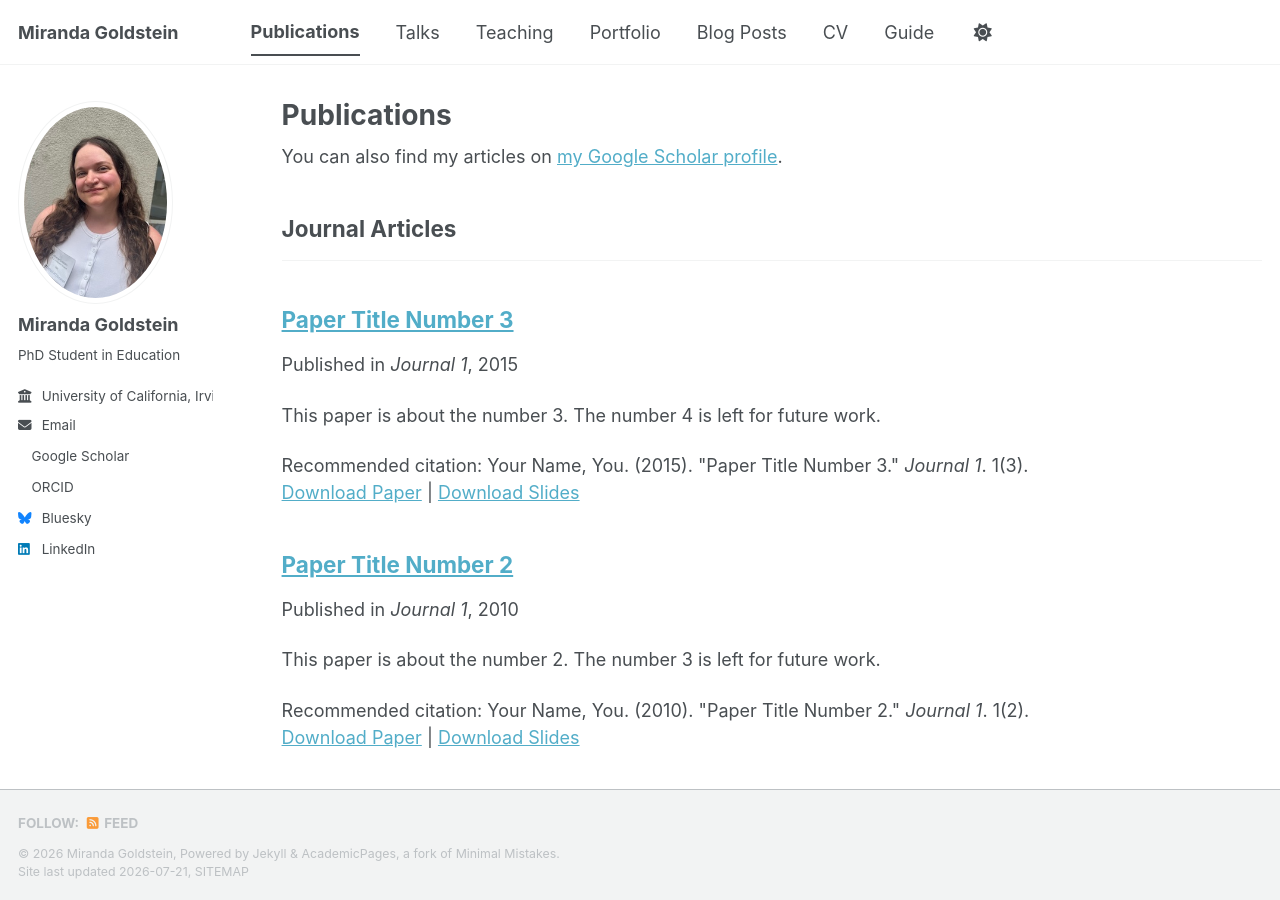
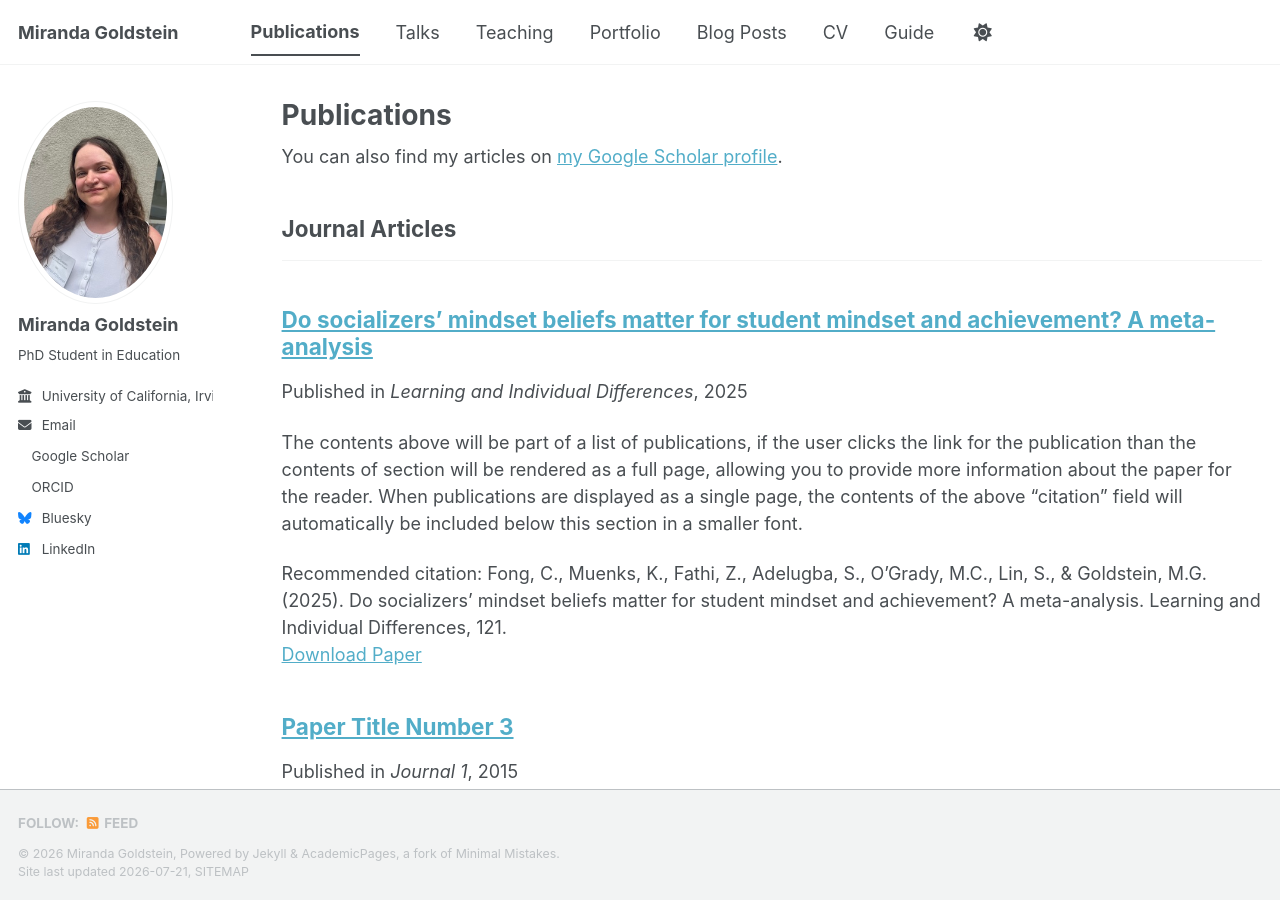
Before and after one commit to mirandagoldstein/mirandagoldstein.github.io, a Jekyll site: the page built from _pages/publications.html, in a window 1280 px wide and 900 px high. Built offline with Jekyll 4.4.1, drawn with Linux system fonts in a browser that asks for light colours; a style sheet for code colours, icons or effects is not loaded; a file with an impossible date is left out.

Commit message:
Update 2009-10-01-paper-title-number-1.md

```diff
--- a/_publications/2009-10-01-paper-title-number-1.md
+++ b/_publications/2009-10-01-paper-title-number-1.md
@@ -2,8 +2,8 @@
 title: "Do socializers’ mindset beliefs matter for student mindset and achievement? A meta-analysis"
 collection: publications
 category: manuscripts
-permalink: /publication/2009-10-01-paper-title-number-1
-date: 2025-07
+permalink: /publication/2025-07-01-mindset-meta-analysis
+date: 2025-07-01
 venue: 'Learning and Individual Differences'
 paperurl: 'https://doi.org/10.1016/j.lindif.2025.102709'
 citation: 'Fong, C., Muenks, K., Fathi, Z., Adelugba, S., O’Grady, M.C., Lin, S., & Goldstein, M.G. (2025). Do socializers’ mindset beliefs matter for student mindset and achievement? A meta-analysis. Learning and Individual Differences, 121.'
```
